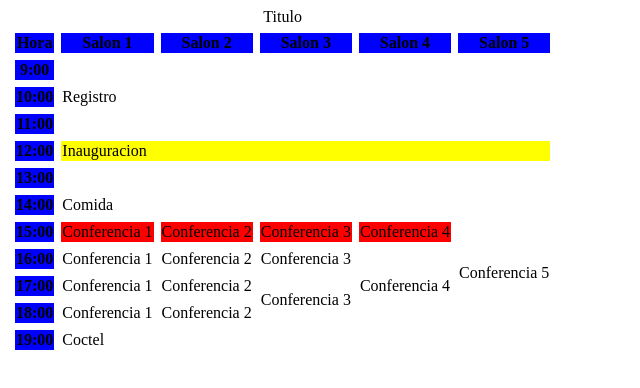
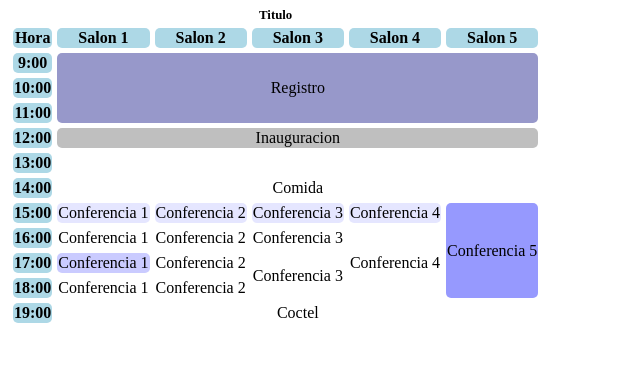
Before and after one commit to NiahGabriela/tablaHTML, a plain HTML site: page index.html in a window 1280 px wide. Shown: the whole page, without its empty margins (0-640 px from the left). Drawn offline with Linux system fonts and the light colour scheme.

Commit message:
agregué y cambio colores a los contenidos de la tabla

```diff
--- a/style.css
+++ b/style.css
@@ -1,39 +1,34 @@
+td,
+th{
+  border-radius: 5px;
+  text-align: center;
+}
 
-
-table
-{
-  border-spacing: 7px;
+th{
+  background-color: lightblue;
+}
+table{
+  border-spacing: 5px;
+}
+.magistral{
+  background-color: #bfbfbf;
+}
+.conf{
+  background-color: #e5e6ff;
+}
+.ponente{
 
 }
-
-.magistral {
-  background-color: yellow;
+.general{
+  background-color: #9798ca;
 }
-.conf {
-  background-color: red;
+.taller{
+  background-color: #9699fe;
 }
-.taller
-{
-  background-color:
+.informal{
+  background-color: #cacbff;
 }
-.tutorial
-{
-  background-color: #91CDFF
+table caption{
+  font-weight: bolder;
+  font-size: .8em;
 }
-.general
-{
-  #9791CD
-}
-
-th
-{
-  background-color: blue;
-}
-table caot
-
-td,
-th
-{
-  border: 1px solid black
-  border-radius: 5px;
-}
```
